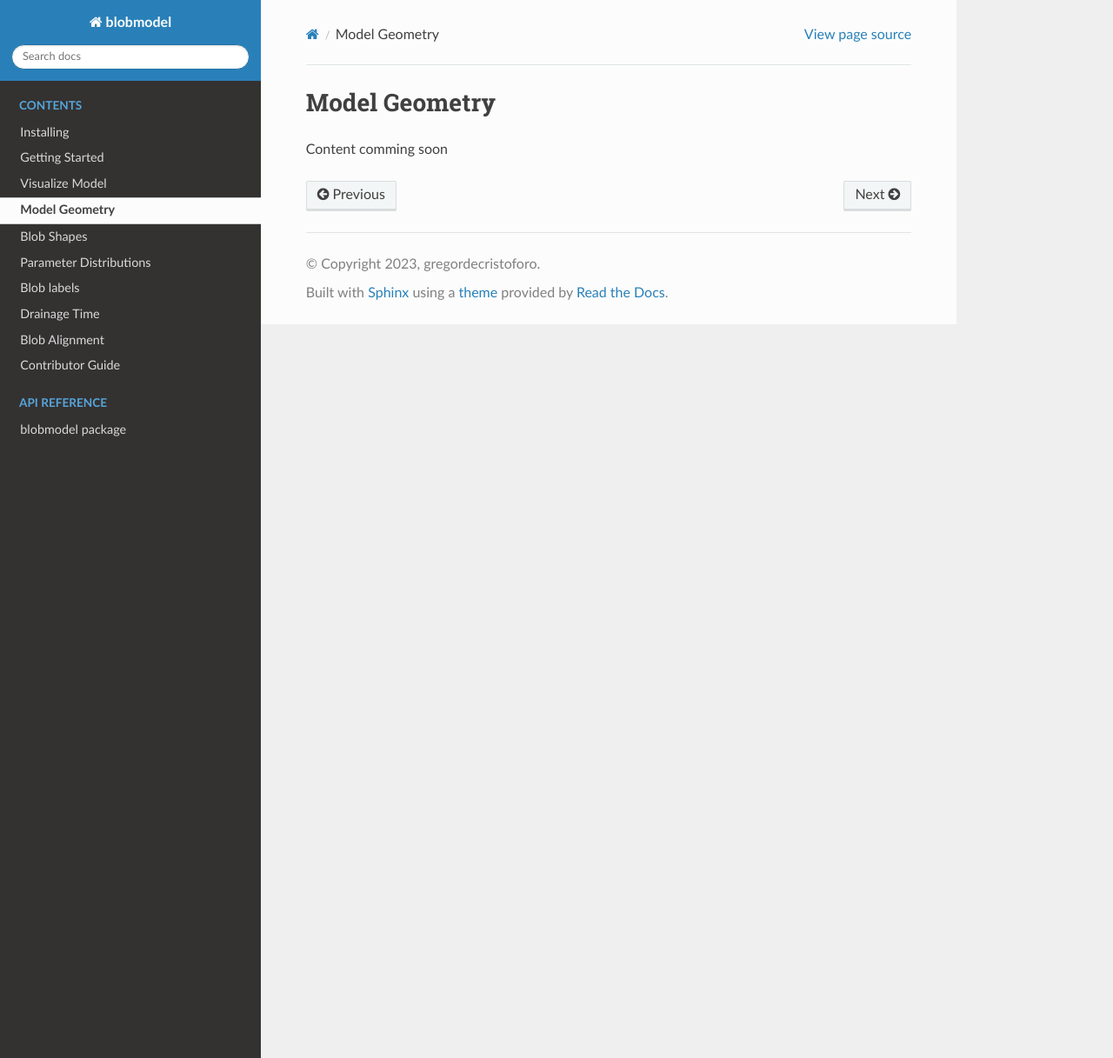
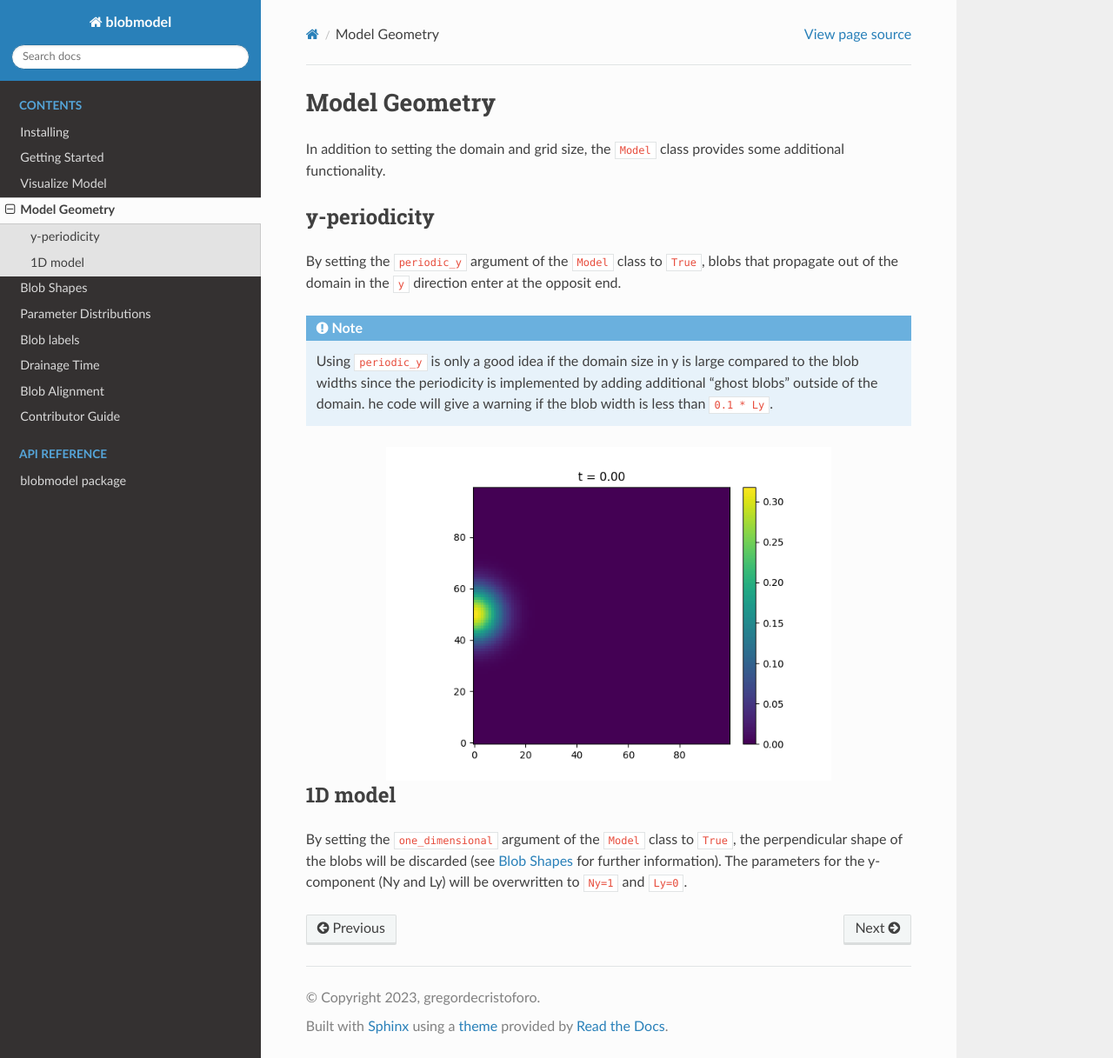
Before and after one commit to uit-cosmo/blobmodel, a Sphinx documentation site: the page built from docs/model_geometry.rst, in a window 1280 px wide and 1217 px high. Shown: the whole window at 87% size. Built offline with Sphinx 7.4.7 and the Read the Docs theme 2.0.0, drawn with Linux system fonts in a browser that asks for light colours.

Commit message:
model geometry implemented

```diff
--- a/docs/getting_started.rst
+++ b/docs/getting_started.rst
@@ -2,6 +2,10 @@
 
 Getting Started
 ===============
+
+++++++++++++++++
+Creating a model
+++++++++++++++++
 
 We create a grid on which the blobs are discretized with using the ``Model`` class. Here, we specify the geometry of the model by the number of grid points, the lengths of the domain, the time step and the time length of our realization.
 
@@ -22,6 +26,11 @@ In addition, we can specify the blob shape, drainage time and the number of blob
       t_drain=100,
       num_blobs=100,
   )
+
+
++++++++++++++++++
+Superposing blobs
++++++++++++++++++
 
 We can now call the ``make_realization()`` method to sum up the individual blobs. The blob parameters are sampled from the according distribution functions (see :ref:`parameter-distributions` for further details).
 If we provide a ``file_name`` to the ``make_realization`` method, it will store the realization under this name on your machine.
--- a/docs/model_geometry.rst
+++ b/docs/model_geometry.rst
@@ -3,4 +3,27 @@
 Model Geometry
 ==============
 
-Content comming soon
+In addition to setting the domain and grid size, the ``Model`` class provides some additional functionality.
+
++++++++++++++
+y-periodicity
++++++++++++++
+
+By setting the ``periodic_y`` argument of the ``Model`` class to ``True``, blobs that propagate out of the domain in the ``y`` direction enter at the opposit end.
+
+.. note::
+
+   Using ``periodic_y`` is only a good idea if the domain size in y is large compared to the blob widths since the periodicity is implemented by adding additional "ghost blobs" outside of the domain.
+   he code will give a warning if the blob width is less than ``0.1 * Ly``.
+
+.. image:: y-periodicity.gif
+   :alt: StreamPlayer
+   :align: center
+   :scale: 80%
+
+++++++++
+1D model
+++++++++
+
+By setting the ``one_dimensional`` argument of the ``Model`` class to ``True``, the perpendicular shape of the blobs will be discarded (see :ref:`blob-shapes` for further information).
+The parameters for the y-component (Ny and Ly) will be overwritten to ``Ny=1`` and ``Ly=0``.
```
Also changed, not shown: docs/y-periodicity.gif (added).
